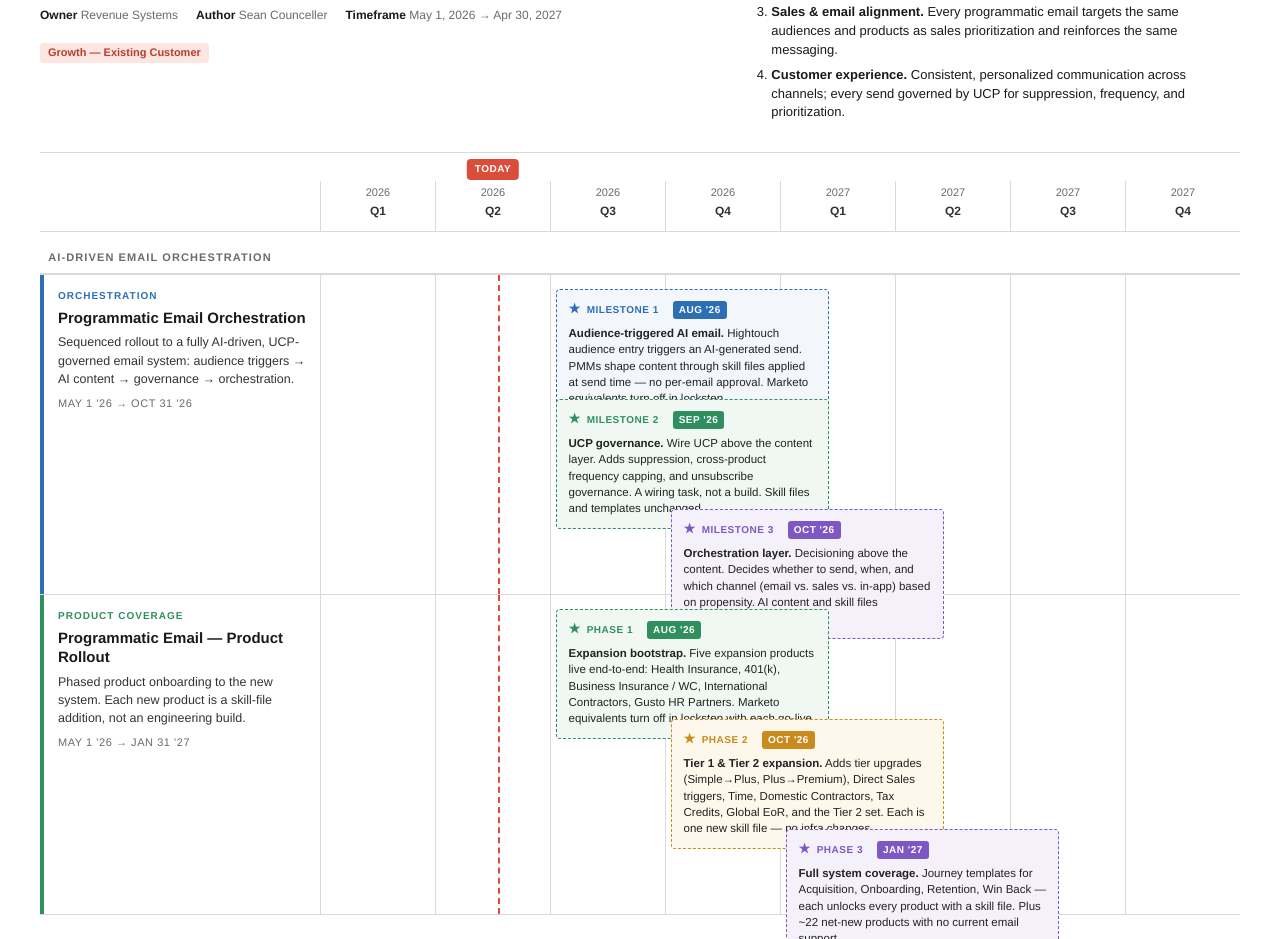
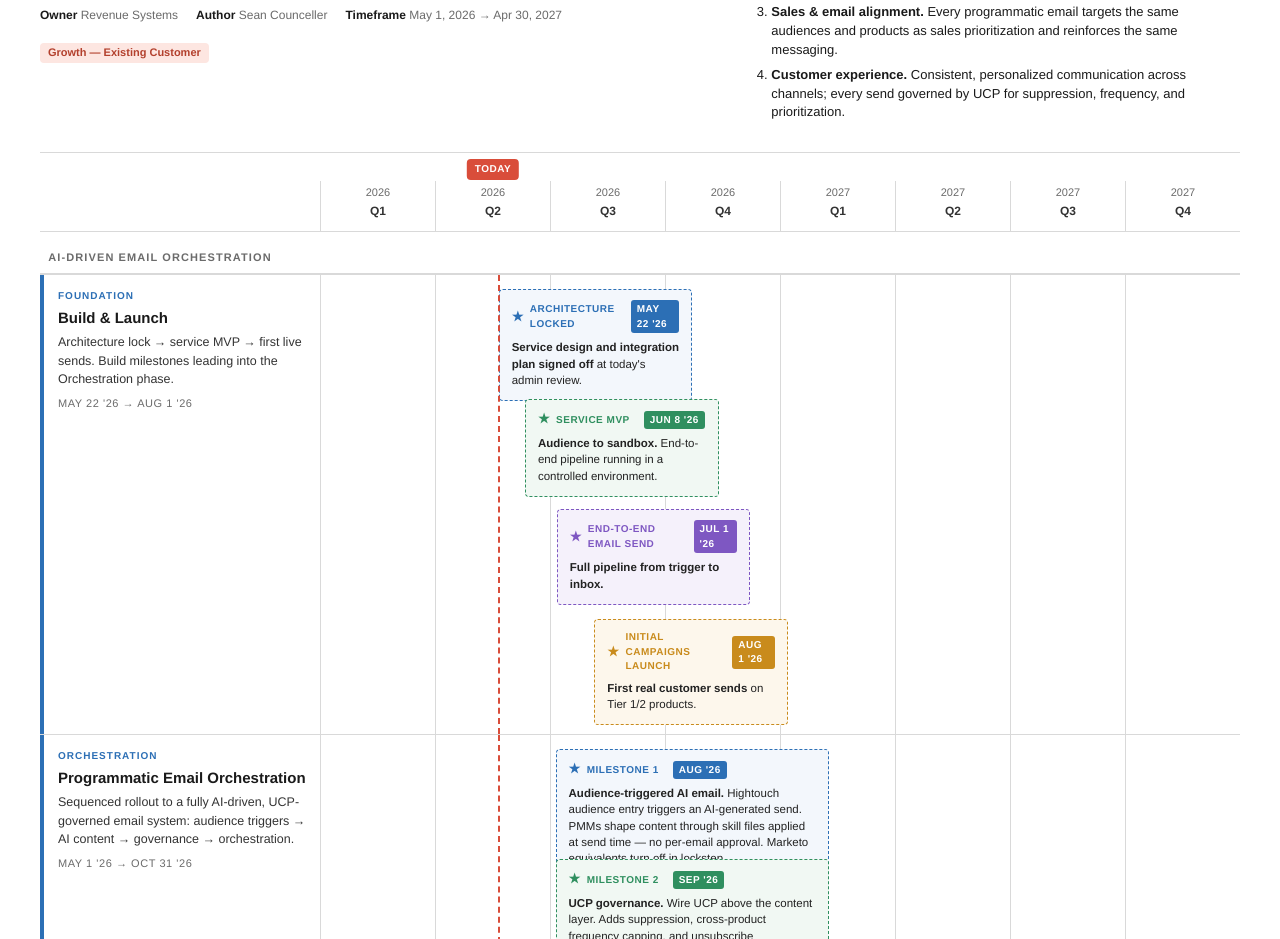
Before and after one commit to Jaspermalc/ai-email-orchestration-snapshot, a plain HTML site: page index.html in a window 1280 px wide. Shown: the part 161-1100 px from the top of the page. Drawn offline with Linux system fonts and the light colour scheme.

Commit message:
Add Foundation/Build & Launch row with early milestones (5/22, 6/08, 7/01, 8/01)

```diff
--- a/index.html
+++ b/index.html
@@ -312,6 +312,45 @@
       <div class="band-label">&nbsp;&nbsp;AI-DRIVEN EMAIL ORCHESTRATION</div>
     </div>
 
+    <!-- Foundation / Build & Launch row -->
+    <div class="row" style="min-height: 460px;">
+      <div class="today-line" style="left: calc(280px + ( (100% - 280px) / 8 ) * 1.55);"></div>
+
+      <div class="info">
+        <div class="category">FOUNDATION</div>
+        <h2>Build &amp; Launch</h2>
+        <p>Architecture lock → service MVP → first live sends. Build milestones leading into the Orchestration phase.</p>
+        <div class="dates">MAY 22 '26 → AUG 1 '26</div>
+      </div>
+
+      <div class="cell"></div>
+      <div class="cell">
+        <div class="project lane-1" style="left: 55%; width: 170%;">
+          <div class="ptag"><span class="star">★</span><span class="ptitle">ARCHITECTURE LOCKED</span><span class="pill">MAY 22 '26</span></div>
+          <div class="pbody"><strong>Service design and integration plan signed off</strong> at today's admin review.</div>
+        </div>
+        <div class="project green lane-2" style="left: 78%; width: 170%;">
+          <div class="ptag"><span class="star">★</span><span class="ptitle">SERVICE MVP</span><span class="pill">JUN 8 '26</span></div>
+          <div class="pbody"><strong>Audience to sandbox.</strong> End-to-end pipeline running in a controlled environment.</div>
+        </div>
+      </div>
+      <div class="cell">
+        <div class="project purple lane-3" style="left: 5%; width: 170%;">
+          <div class="ptag"><span class="star">★</span><span class="ptitle">END-TO-END EMAIL SEND</span><span class="pill">JUL 1 '26</span></div>
+          <div class="pbody"><strong>Full pipeline from trigger to inbox.</strong></div>
+        </div>
+        <div class="project amber lane-4" style="left: 38%; width: 170%;">
+          <div class="ptag"><span class="star">★</span><span class="ptitle">INITIAL CAMPAIGNS LAUNCH</span><span class="pill">AUG 1 '26</span></div>
+          <div class="pbody"><strong>First real customer sends</strong> on Tier 1/2 products.</div>
+        </div>
+      </div>
+      <div class="cell"></div>
+      <div class="cell"></div>
+      <div class="cell"></div>
+      <div class="cell"></div>
+      <div class="cell"></div>
+    </div>
+
     <div class="row">
       <div class="today-line" style="left: calc(280px + ( (100% - 280px) / 8 ) * 1.55);"></div>
 
```
